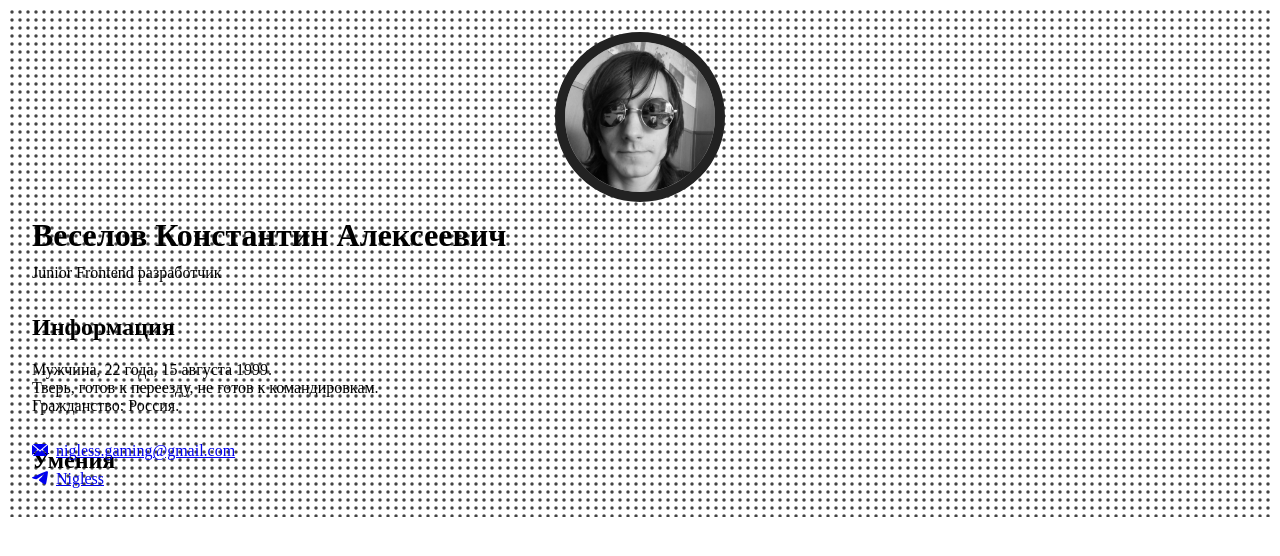
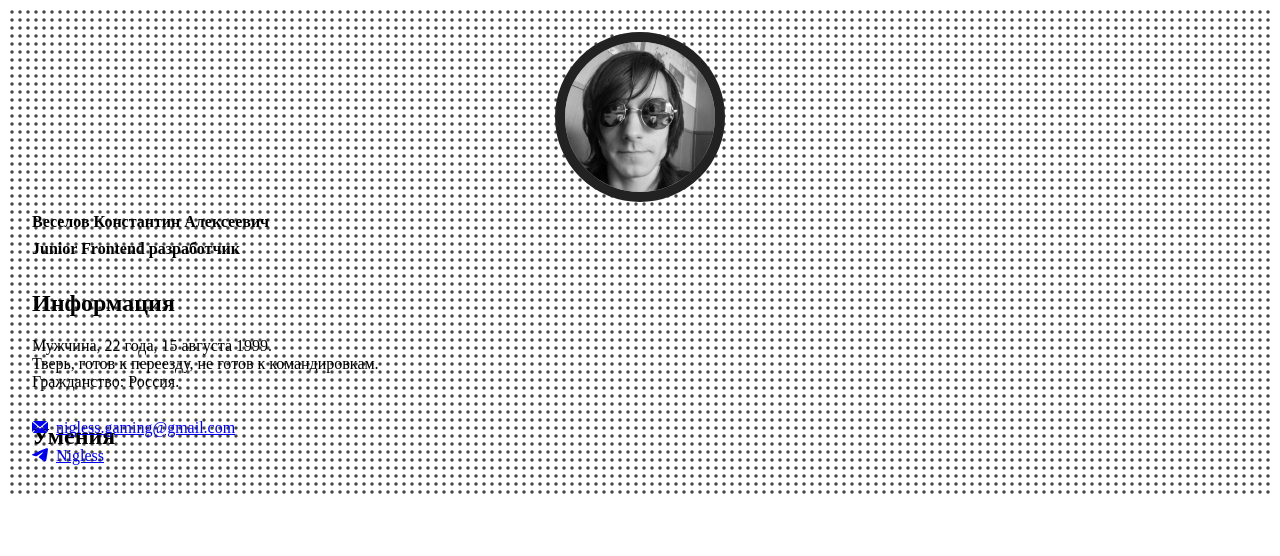
Before and after one commit to Nigless/resume, a website built with Parcel: page src/components/aside/aside.html in a window 1280 px wide. Built offline with nearby package versions, Linux system fonts and the light colour scheme.

Commit message:
симантика в боковой колонке

```diff
--- a/src/components/aside/aside.html
+++ b/src/components/aside/aside.html
@@ -2,13 +2,18 @@
 <link rel="stylesheet" href="./contact.scss">
 <component name="Skill" src="../skill/skill.html"></component>
 
-<div class="<% props['class'] || '' %> aside">
+<header class="<% props['class'] || '' %> aside">
 	<div class="aside__header">
 		<img class="aside__avatar" src="./avatar.jpg" alt="avatar">
-		<div>
-			<h1 class="h4 aside__name">Веселов Константин Алексеевич</h1>
-			<div class="h5 aside__job">Junior Frontend разработчик</div>
-		</div>
+
+		<h1 class="aside__title">
+			<div class="h4 aside__name">
+				Веселов Константин Алексеевич
+			</div>
+			<div class="h5 aside__job">
+				Junior Frontend разработчик
+			</div>
+		</h1>
 	</div>
 	<div class="aside__block">
 		<h2 class="h5">Информация</h2>
@@ -42,4 +47,4 @@
 			Nigless
 		</a>
 	</div>
-</div>
+</header>
--- a/src/components/aside/styles.scss
+++ b/src/components/aside/styles.scss
@@ -48,9 +48,12 @@
 		}
 	}
 
+	&__title {
+		font-size: inherit;
+	}
+
 	&__name {
-		margin: 0;
-		margin-top: 15px;
+		margin-bottom: 0;
 	}
 
 	&__job {
```
